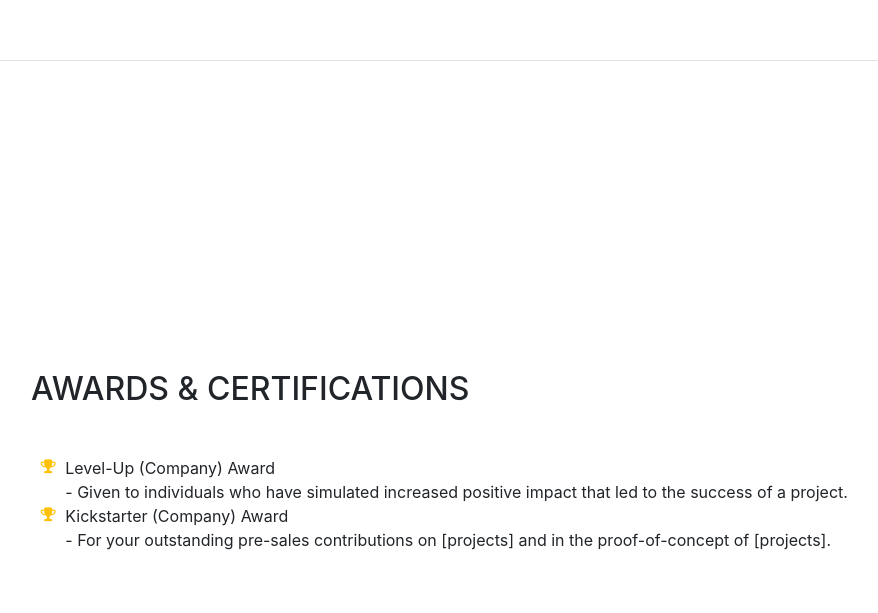
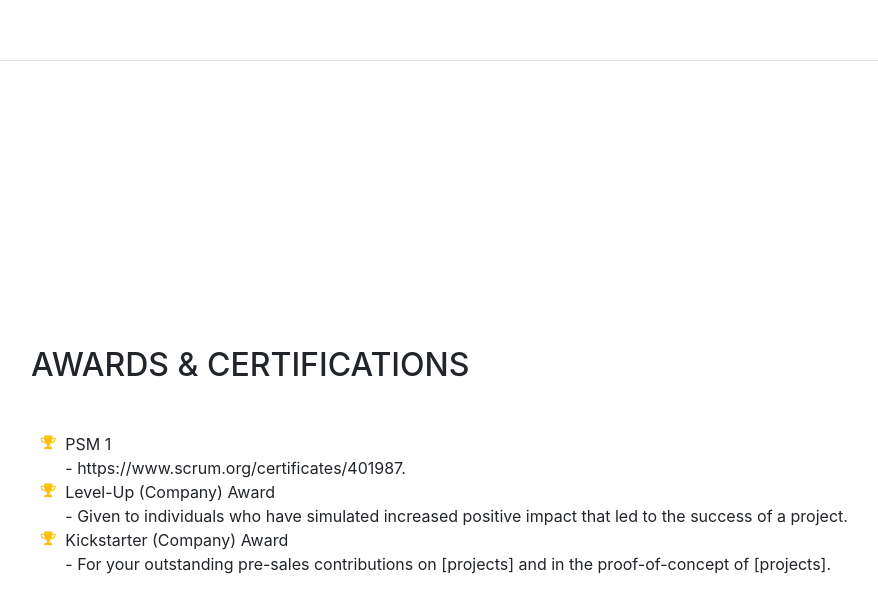
Before and after one commit to rjnsalvador/rjnsalvador.github.io, a website with bundled scripts: page index.html in a window 1280 px wide. Shown: the part 3804-4417 px from the top of the page, without its empty margins (289-1167 px from the left). Built offline with nearby package versions, Linux system fonts and the light colour scheme; a web font is replaced by a local one.

Commit message:
Added PSM cert

```diff
--- a/index.html
+++ b/index.html
@@ -402,6 +402,10 @@
           <ul class="fa-ul mb-0">
             <li>
               <i class="fa-li fa fa-trophy text-warning"></i>
+                PSM 1 <br>
+                - https://www.scrum.org/certificates/401987.</li>
+            <li>
+              <i class="fa-li fa fa-trophy text-warning"></i>
               Level-Up (Company) Award <br>
               - Given to individuals who have simulated increased positive impact that led to the success of a project.</li>
             <li>
```
